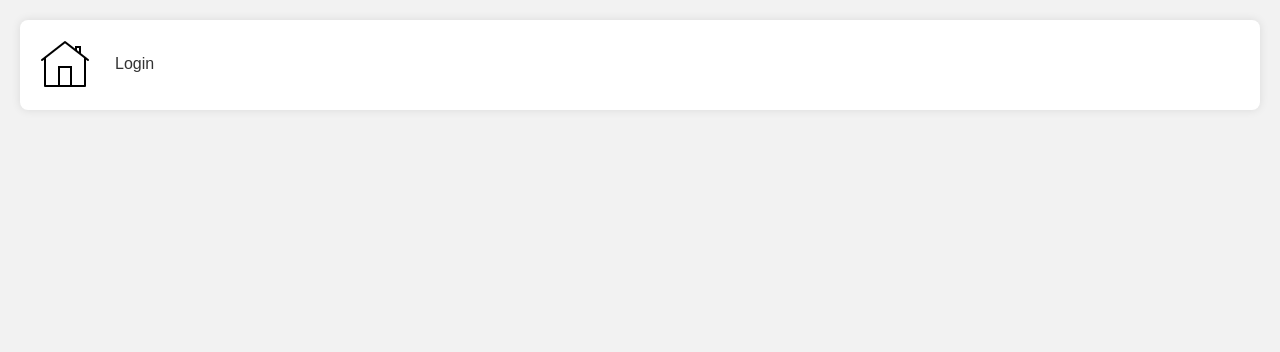
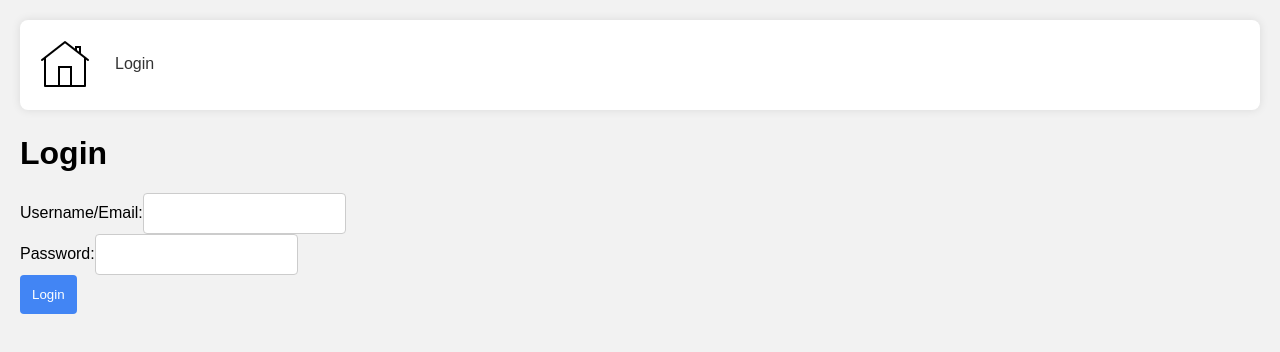
Before and after one commit to StefanSlaczka/Prime-Picks, a React (Create React App) app: page /login in a window 1280 px wide. Before the commit this address had no page. Shown: the top 352 px of the page. Built offline with nearby package versions, Linux system fonts and the light colour scheme.

Commit message:
added login file

```diff
--- a/src/App.tsx
+++ b/src/App.tsx
@@ -4,6 +4,7 @@ import Navbar from "./components/Navbar";
 import Home from "./components/Home";
 import Display from "./components/Display";
 import ViewDetials from "./components/ViewDetials"
+import Login from "./components/Login";
 
 const App = () => {
   return (
@@ -12,6 +13,7 @@ const App = () => {
         <Navbar />
         <Routes>
           <Route path="/" element={<Home />} />
+          <Route path="/login" element={<Login />} />
           <Route path="/display" element={<Display />} />
           <Route path="view-details/:id" element={<ViewDetials />} />
         </Routes>
--- /dev/null
+++ b/src/components/Login.tsx
@@ -0,0 +1,56 @@
+import React, { useState } from 'react';
+
+function Login() {
+  const [username, setUsername] = useState('');
+  const [password, setPassword] = useState('');
+  const [errorMessage, setErrorMessage] = useState('');
+
+  const onSubmit = (e: React.FormEvent<HTMLFormElement>) => {
+    e.preventDefault();
+    setErrorMessage(''); // Clear any previous errors
+
+    // Basic validation
+    if (!username || !password) {
+      setErrorMessage('Please enter username and password');
+      return;
+    }
+
+    // Simulate login (replace with your API call)
+    if (username === 'admin' && password === 'secret') {
+      // Login successful
+      // Redirect or handle successful login (e.g., store JWT token)
+    } else {
+      setErrorMessage('Invalid username or password');
+    }
+  };
+
+  return (
+    <div className="login-form">
+      <h1>Login</h1>
+      <form onSubmit={onSubmit}>
+        <div className="form-group">
+          <label htmlFor="username">Username/Email:</label>
+          <input
+            type="text"
+            id="username"
+            value={username}
+            onChange={(e) => setUsername(e.target.value)}
+          />
+        </div>
+        <div className="form-group">
+          <label htmlFor="password">Password:</label>
+          <input
+            type="password"
+            id="password"
+            value={password}
+            onChange={(e) => setPassword(e.target.value)}
+          />
+        </div>
+        <button type="submit">Login</button>
+      </form>
+      {errorMessage && <p className="error-message">{errorMessage}</p>}
+    </div>
+  );
+}
+
+export default Login;
--- a/src/components/Navbar.tsx
+++ b/src/components/Navbar.tsx
@@ -10,9 +10,9 @@ const Navbar = () => {
           <img src={require("./Images/home.png")} alt='Home' />
         </Link>
       </a>
-      <a href='login'>
+      <Link to='/login'>
         Login
-      </a>
+      </Link>
     </div>
   );
 };
```
